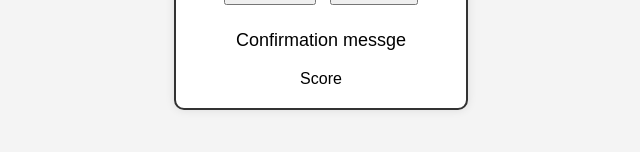
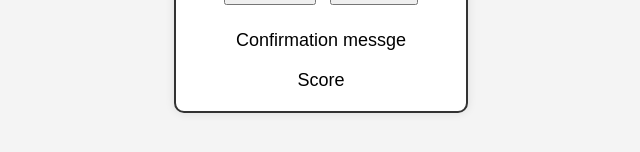
Before and after one commit to RhysTyler112/Interactive-Front-End-Development, a plain HTML site: page index.html in a window 1280 px wide. Shown: the part 1457-1609 px from the top of the page, without its empty margins (319-959 px from the left). Drawn offline with Linux system fonts and the light colour scheme.

Commit message:
add basic style of current score

```diff
--- a/assets/CSS/style.css
+++ b/assets/CSS/style.css
@@ -41,3 +41,7 @@ button {
     margin-bottom: 10px;
     height: 30px;
 }
+
+#score{
+    font-size: 18px;
+}
--- a/index.html
+++ b/index.html
@@ -16,7 +16,7 @@
         </div>
         <div>
             <div id="message">Confirmation messge</div>
-            <div>Score</div>
+            <div id="score">Score</div>
         </div>
     </div>
     <script src="assets/Script/script.js"></script>
```
